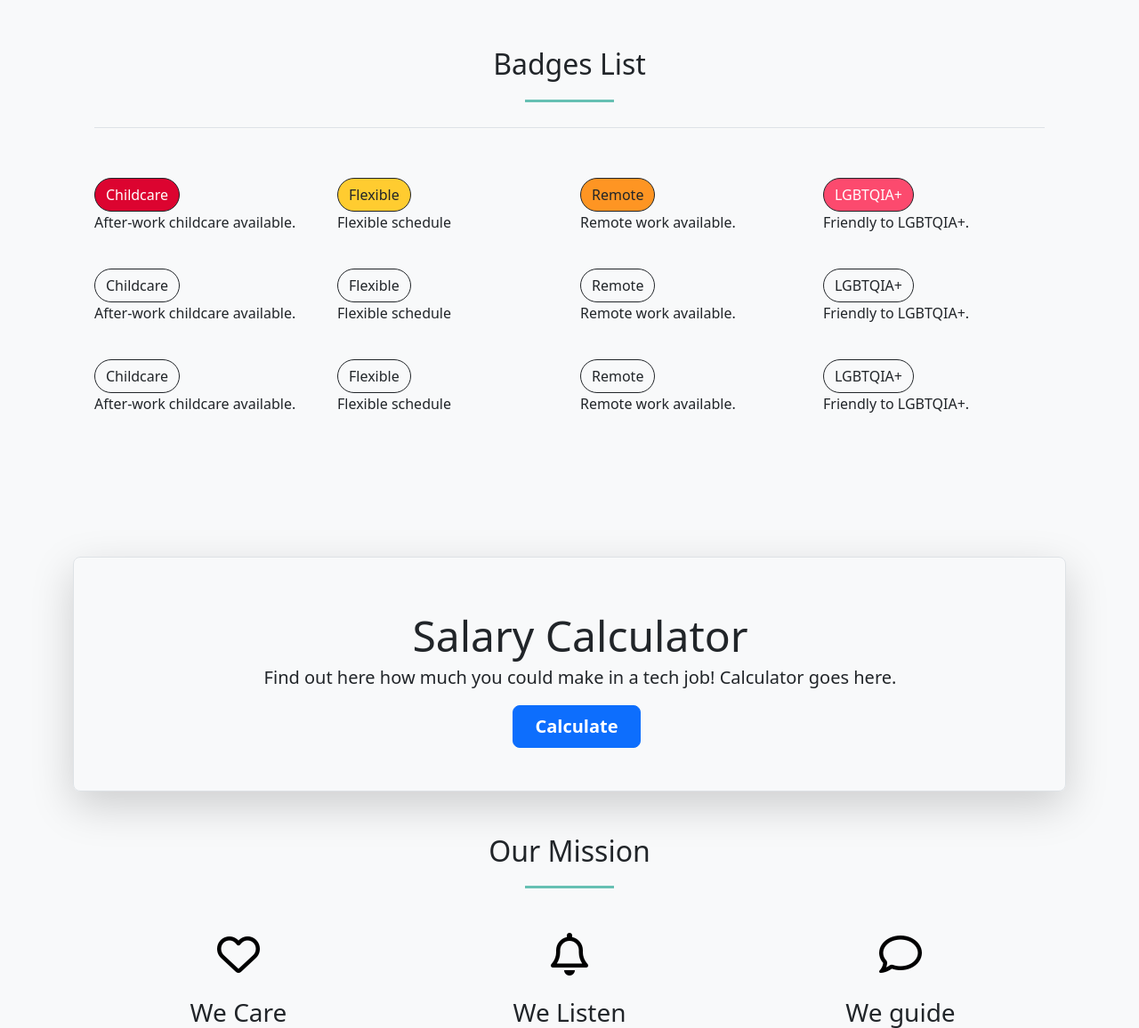
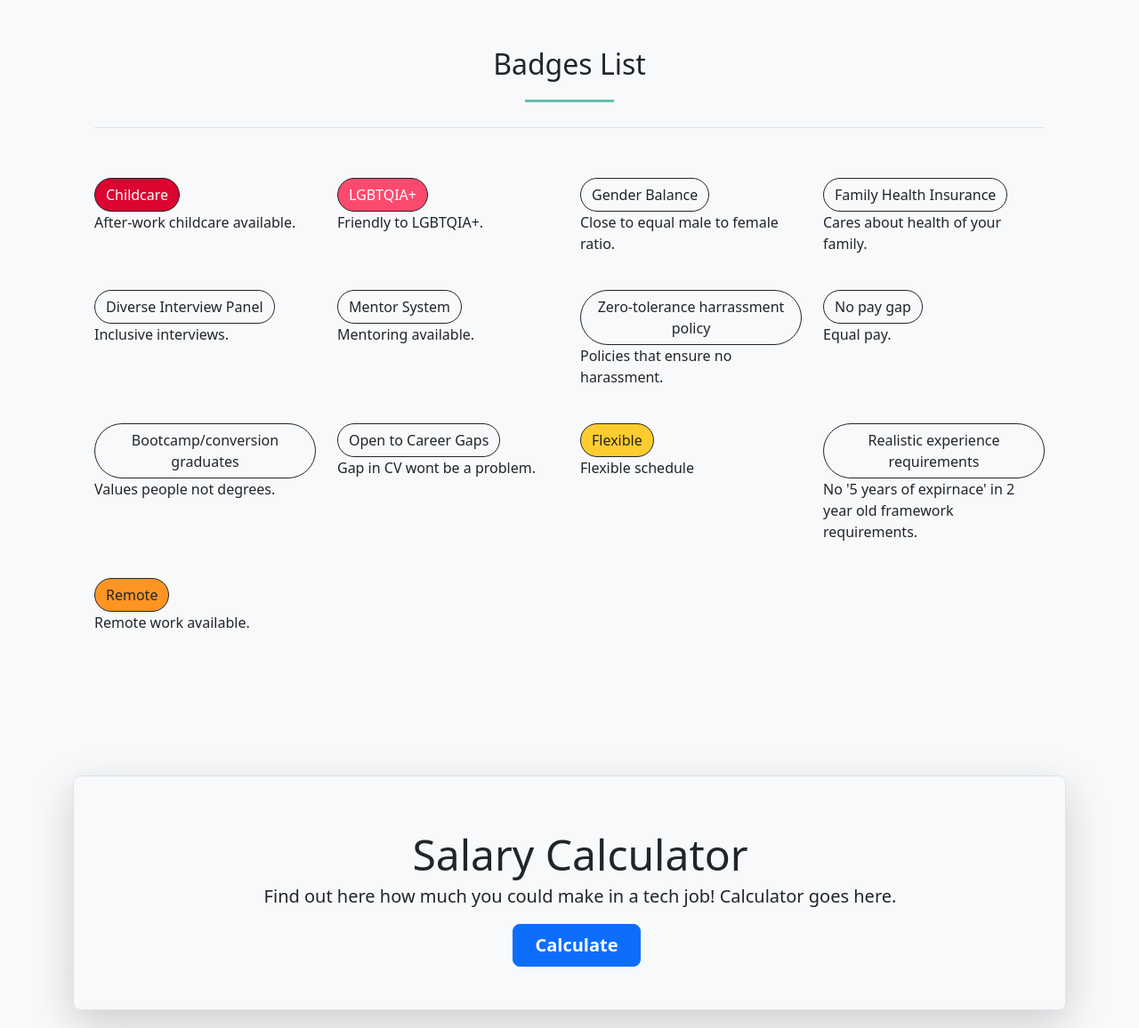
Before and after one commit to asiask97/team1-sept-2022, a Flask app: page / in a window 1280 px wide. Shown: the part 871-2027 px from the top of the page at 89% size. Run offline with Flask 2, Linux system fonts and the light colour scheme; some libraries are stand-ins or nearby versions.

Commit message:
resolving merge conflict

```diff
--- a/templates/home.html
+++ b/templates/home.html
@@ -50,7 +50,7 @@
     <div class="col d-flex align-items-start">
       <div>
         <h4 class="fw-bold mb-0">
-          <a class="btn btn-outline-dark btn-childcare rounded-pill" href="#" role="button"
+          <a class="btn btn-outline-dark btn-childcare rounded-pill" href="/badgeview/12" role="button"
             >Childcare</a
           >
         </h4>
@@ -61,7 +61,106 @@
     <div class="col d-flex align-items-start">
       <div>
         <h4 class="fw-bold mb-0">
-          <a class="btn btn-outline-dark btn-flexible rounded-pill" href="#" role="button"
+          <a class="btn btn-outline-dark btn-lgbtqia rounded-pill" href="/badgeview/1" role="button"
+            >LGBTQIA+</a
+          >
+        </h4>
+        <p>Friendly to LGBTQIA+.</p>
+      </div>
+    </div>
+
+    <div class="col d-flex align-items-start">
+      <div>
+        <h4 class="fw-bold mb-0">
+          <a class="btn btn-outline-dark rounded-pill" href="/badgeview/2" role="button"
+            >Gender Balance</a
+          >
+        </h4>
+        <p>Close to equal male to female ratio.</p>
+      </div>
+    </div>
+
+    <div class="col d-flex align-items-start">
+      <div>
+        <h4 class="fw-bold mb-0">
+          <a class="btn btn-outline-dark rounded-pill" href="/badgeview/3" role="button"
+            >Family Health Insurance</a
+          >
+        </h4>
+        <p>Cares about health of your family.</p>
+      </div>
+    </div>
+
+    <div class="col d-flex align-items-start">
+      <div>
+        <h4 class="fw-bold mb-0">
+          <a class="btn btn-outline-dark rounded-pill" href="/badgeview/7" role="button"
+            >Diverse Interview Panel</a
+          >
+        </h4>
+        <p>Inclusive interviews.</p>
+      </div>
+    </div>
+
+    <div class="col d-flex align-items-start">
+      <div>
+        <h4 class="fw-bold mb-0">
+          <a class="btn btn-outline-dark rounded-pill" href="/badgeview/4" role="button"
+            >Mentor System</a
+          >
+        </h4>
+        <p>Mentoring available.</p>
+      </div>
+    </div>
+
+    <div class="col d-flex align-items-start">
+      <div>
+        <h4 class="fw-bold mb-0">
+          <a class="btn btn-outline-dark rounded-pill" href="/badgeview/5" role="button"
+            >Zero-tolerance harrassment policy</a
+          >
+        </h4>
+        <p>Policies that ensure no harassment. </p>
+      </div>
+    </div>
+
+    <div class="col d-flex align-items-start">
+      <div>
+        <h4 class="fw-bold mb-0">
+          <a class="btn btn-outline-dark rounded-pill" href="/badgeview/6" role="button"
+            >No pay gap</a
+          >
+        </h4>
+        <p>Equal pay.</p>
+      </div>
+    </div>
+
+    <div class="col d-flex align-items-start">
+      <div>
+        <h4 class="fw-bold mb-0">
+          <a class="btn btn-outline-dark rounded-pill" href="/badgeview/8" role="button"
+            >Bootcamp/conversion graduates</a
+          >
+        </h4>
+        <p>Values people not degrees.</p>
+      </div>
+    </div>
+
+    <div class="col d-flex align-items-start">
+      <div>
+        <h4 class="fw-bold mb-0">
+          <a class="btn btn-outline-dark rounded-pill" href="/badgeview/9" role="button"
+            >Open to Career Gaps</a
+          >
+        </h4>
+        <p>Gap in CV wont be a problem.</p>
+      </div>
+    </div>
+
+    <div class="col d-flex align-items-start">
+      <div>
+        <h4 class="fw-bold mb-0">
+          <a class="btn btn-outline-dark btn-flexible rounded-pill" href="/badgeview/15" role="button"
             >Flexible</a
           >
         </h4>
@@ -72,7 +171,18 @@
     <div class="col d-flex align-items-start">
       <div>
         <h4 class="fw-bold mb-0">
-          <a class="btn btn-outline-dark btn-remote rounded-pill" href="#" role="button"
+          <a class="btn btn-outline-dark rounded-pill" href="/badgeview/14" role="button"
+            >Realistic experience requirements</a
+          >
+        </h4>
+        <p>No '5 years of expirnace' in 2 year old framework requirements.</p>
+      </div>
+    </div>
+
+    <div class="col d-flex align-items-start">
+      <div>
+        <h4 class="fw-bold mb-0">
+          <a class="btn btn-outline-dark btn-remote rounded-pill" href="/badgeview/13" role="button"
             >Remote</a
           >
         </h4>
@@ -80,104 +190,6 @@
       </div>
     </div>
 
-    <div class="col d-flex align-items-start">
-      <div>
-        <h4 class="fw-bold mb-0">
-          <a class="btn btn-outline-dark btn-lgbtqia rounded-pill" href="#" role="button"
-            >LGBTQIA+</a
-          >
-        </h4>
-        <p>Friendly to LGBTQIA+.</p>
-      </div>
-    </div>
-
-    <div class="col d-flex align-items-start">
-      <div>
-        <h4 class="fw-bold mb-0">
-          <a class="btn btn-outline-dark rounded-pill" href="#" role="button"
-            >Childcare</a
-          >
-        </h4>
-        <p>After-work childcare available.</p>
-      </div>
-    </div>
-
-    <div class="col d-flex align-items-start">
-      <div>
-        <h4 class="fw-bold mb-0">
-          <a class="btn btn-outline-dark rounded-pill" href="#" role="button"
-            >Flexible</a
-          >
-        </h4>
-        <p>Flexible schedule</p>
-      </div>
-    </div>
-
-    <div class="col d-flex align-items-start">
-      <div>
-        <h4 class="fw-bold mb-0">
-          <a class="btn btn-outline-dark rounded-pill" href="#" role="button"
-            >Remote</a
-          >
-        </h4>
-        <p>Remote work available.</p>
-      </div>
-    </div>
-
-    <div class="col d-flex align-items-start">
-      <div>
-        <h4 class="fw-bold mb-0">
-          <a class="btn btn-outline-dark rounded-pill" href="#" role="button"
-            >LGBTQIA+</a
-          >
-        </h4>
-        <p>Friendly to LGBTQIA+.</p>
-      </div>
-    </div>
-
-    <div class="col d-flex align-items-start">
-      <div>
-        <h4 class="fw-bold mb-0">
-          <a class="btn btn-outline-dark rounded-pill" href="#" role="button"
-            >Childcare</a
-          >
-        </h4>
-        <p>After-work childcare available.</p>
-      </div>
-    </div>
-
-    <div class="col d-flex align-items-start">
-      <div>
-        <h4 class="fw-bold mb-0">
-          <a class="btn btn-outline-dark rounded-pill" href="#" role="button"
-            >Flexible</a
-          >
-        </h4>
-        <p>Flexible schedule</p>
-      </div>
-    </div>
-
-    <div class="col d-flex align-items-start">
-      <div>
-        <h4 class="fw-bold mb-0">
-          <a class="btn btn-outline-dark rounded-pill" href="#" role="button"
-            >Remote</a
-          >
-        </h4>
-        <p>Remote work available.</p>
-      </div>
-    </div>
-
-    <div class="col d-flex align-items-start">
-      <div>
-        <h4 class="fw-bold mb-0">
-          <a class="btn btn-outline-dark rounded-pill" href="#" role="button"
-            >LGBTQIA+</a
-          >
-        </h4>
-        <p>Friendly to LGBTQIA+.</p>
-      </div>
-    </div>
   </div>
 </div>
 
```
Also changed, not shown: README.md.
